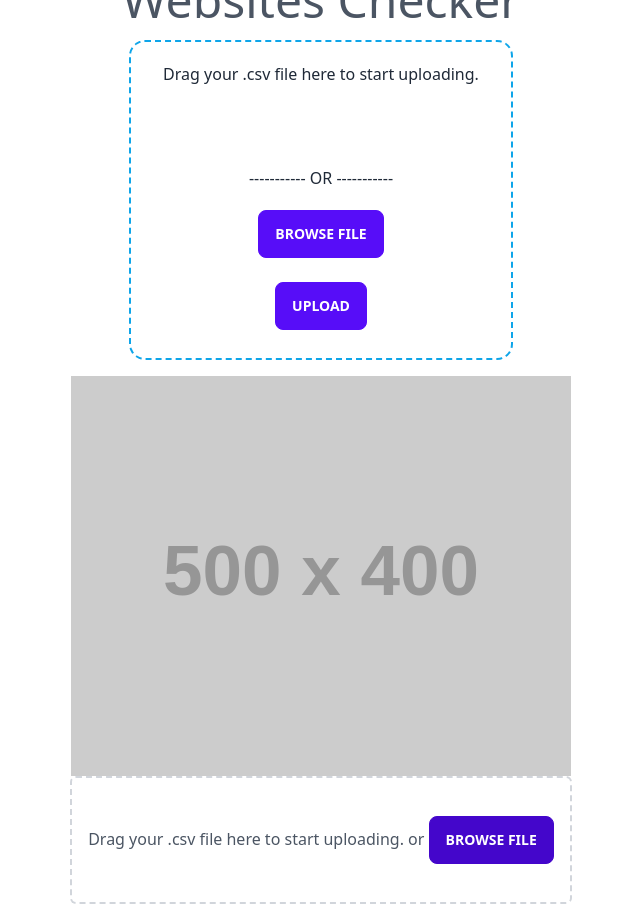
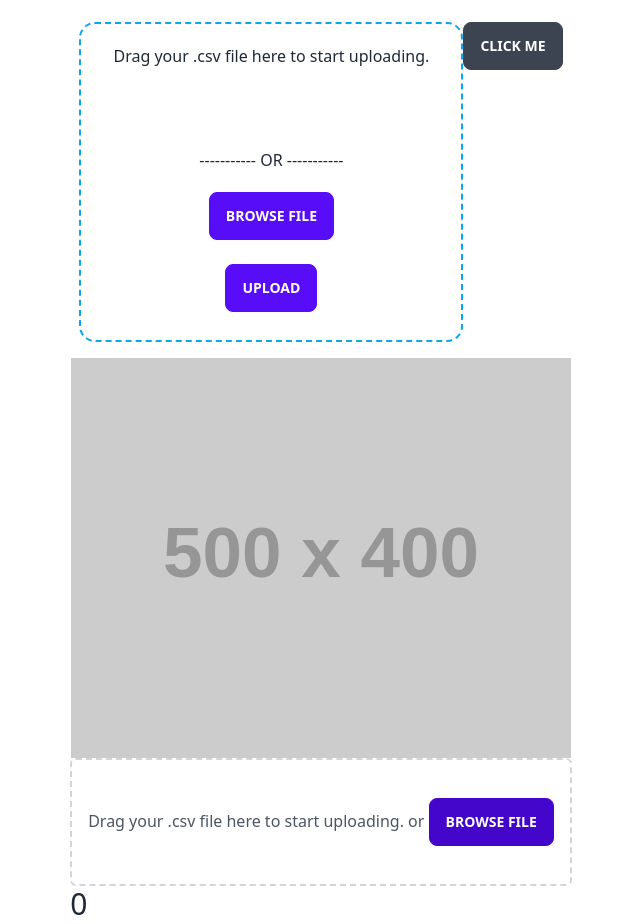
Before and after one commit to panutat-p/line-remoteinterview-vue, a Vue app: page / in a window 1280 px wide. Shown: the whole page, without its empty margins (319-959 px from the left). Built offline with nearby package versions, Linux system fonts and the light colour scheme.

Commit message:
emit event from UploadCard to App

```diff
--- a/src/App.vue
+++ b/src/App.vue
@@ -1,6 +1,14 @@
 <script setup lang="ts">
 import UploadCard from '@/components/UploadCard.vue';
 import UploadCard2 from '@/components/UploadCard2.vue';
+import { ref } from 'vue';
+
+const count = ref(0);
+
+function callback(n: number) {
+  console.log('callback()');
+  count.value += n;
+}
 </script>
 
 <template>
@@ -10,7 +18,7 @@ import UploadCard2 from '@/components/UploadCard2.vue';
         <h1 class="text-5xl text-gray-600 text-center">Websites Checker</h1>
       </header>
       <section class="flex flex-row justify-center mb-4">
-        <UploadCard></UploadCard>
+        <UploadCard @increase-by="(n) => callback(n)"></UploadCard>
       </section>
       <section class="flex flex-row justify-center">
         <img
@@ -21,6 +29,11 @@ import UploadCard2 from '@/components/UploadCard2.vue';
       <section>
         <UploadCard2></UploadCard2>
       </section>
+      <section>
+        <div class="text-3xl">
+          {{ count }}
+        </div>
+      </section>
     </main>
   </main>
 </template>
--- a/src/components/UploadCard.vue
+++ b/src/components/UploadCard.vue
@@ -7,6 +7,8 @@ import { getBase64 } from '@/composable/utils';
 
 const file = ref<{ files: FileList }>();
 const result = ref<ResultDto>();
+
+defineEmits(['increaseBy']);
 
 async function uploadFile() {
   let base64: string;
@@ -66,4 +68,7 @@ async function uploadFile() {
   <div>
     {{ result }}
   </div>
+  <div>
+    <button class="btn" @click="$emit('increaseBy', 1)">click me</button>
+  </div>
 </template>
```
